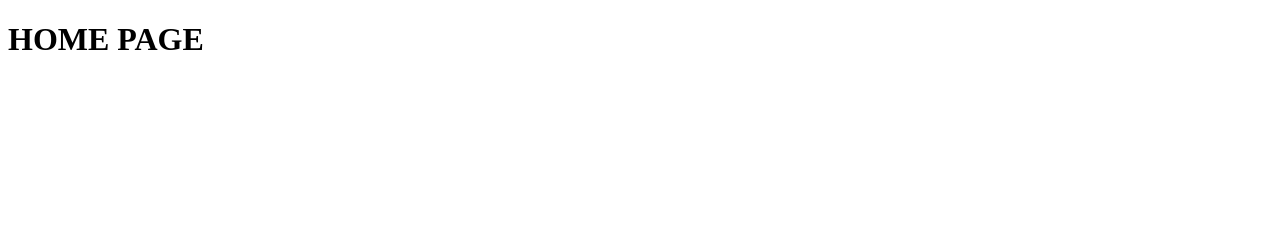
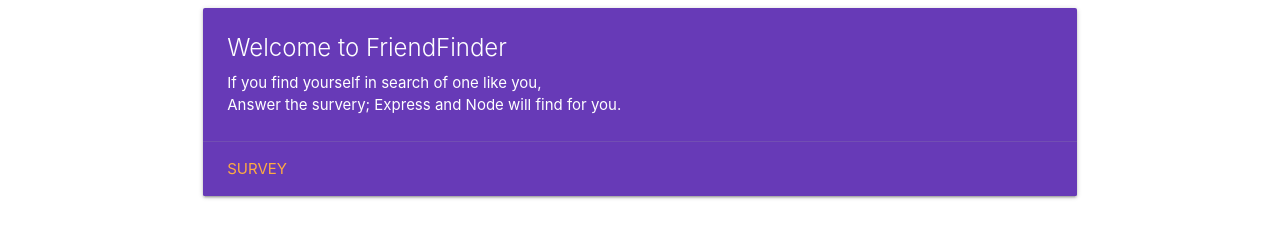
Before and after one commit to moralh2/FriendFinder, a website: page app/public/home.html in a window 1280 px wide. Drawn offline with nearby package versions, Linux system fonts and the light colour scheme.

Commit message:
add layout to home page

```diff
--- a/app/public/home.html
+++ b/app/public/home.html
@@ -1,12 +1,39 @@
 <!DOCTYPE html>
 <html>
+
 <head>
-    <meta charset="utf-8" />
-    <meta http-equiv="X-UA-Compatible" content="IE=edge">
-    <title>Home</title>
-    <meta name="viewport" content="width=device-width, initial-scale=1">
+    <title>Survey</title>
+    <!--Import Google Icon Font-->
+    <link href="https://fonts.googleapis.com/icon?family=Material+Icons" rel="stylesheet">
+
+    <!-- Compiled and minified CSS -->
+    <link rel="stylesheet" href="https://cdnjs.cloudflare.com/ajax/libs/materialize/1.0.0/css/materialize.min.css">
+
+    <!--Let browser know website is optimized for mobile-->
+    <meta name="viewport" content="width=device-width, initial-scale=1.0" />
 </head>
+
 <body>
-    <h1>HOME PAGE</h1>
+
+    <div class="container">
+        <div class="row">
+            <div class="col s12">
+                <div class="card deep-purple accent-33">
+                    <div class="card-content white-text">
+                        <span class="card-title">Welcome to FriendFinder</span>
+                        <p>If you find yourself in search of one like you,</p>
+                        <p>Answer the survery; Express and Node will find for you.</p>
+                    </div>
+                    <div class="card-action">
+                        <a href="survey">Survey</a>
+                    </div>
+                </div>
+            </div>
+        </div>
+    </div>
+
+    <!-- Compiled and minified JavaScript -->
+    <script src="https://cdnjs.cloudflare.com/ajax/libs/materialize/1.0.0/js/materialize.min.js"></script>
 </body>
+
 </html>
```
